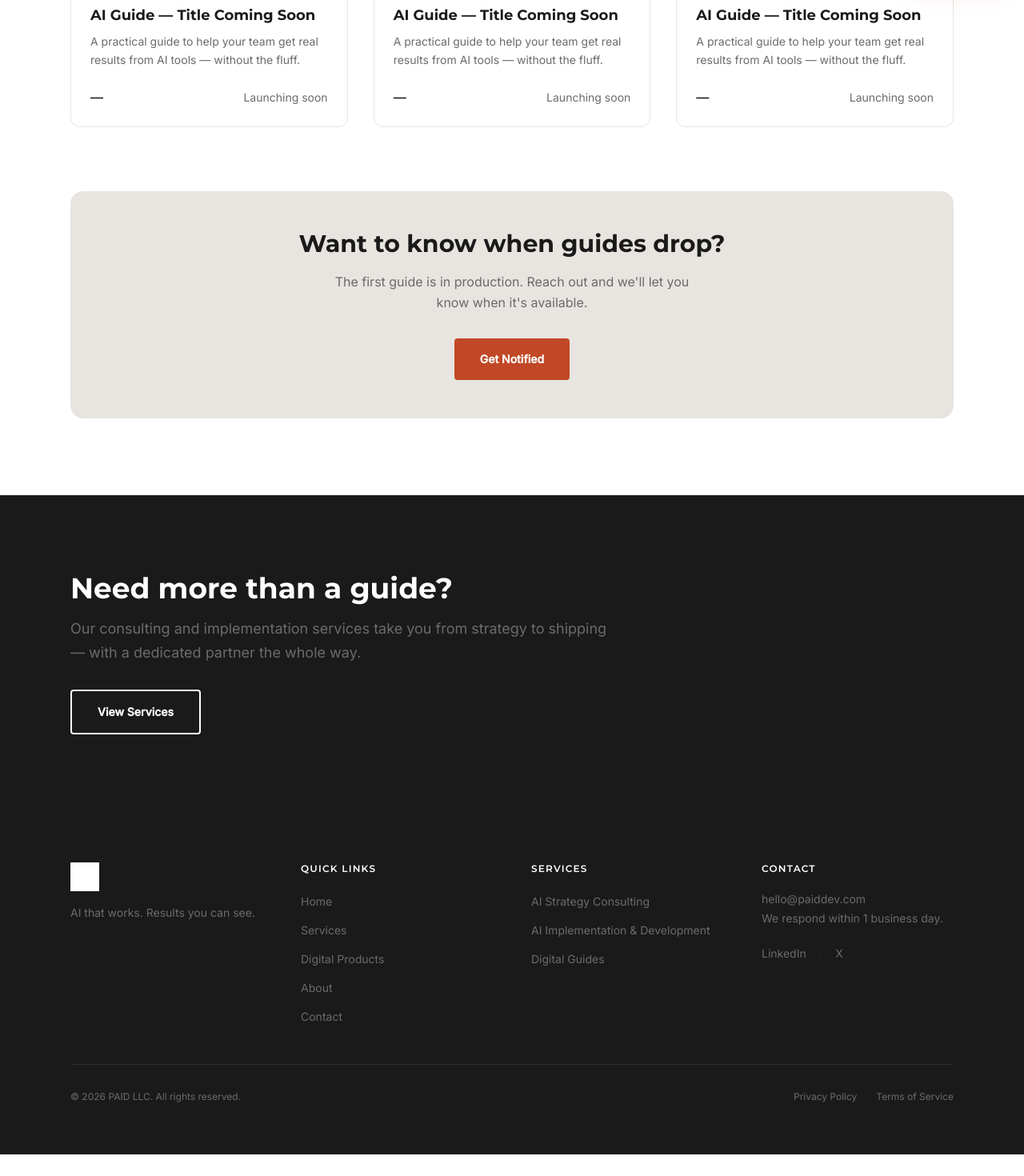
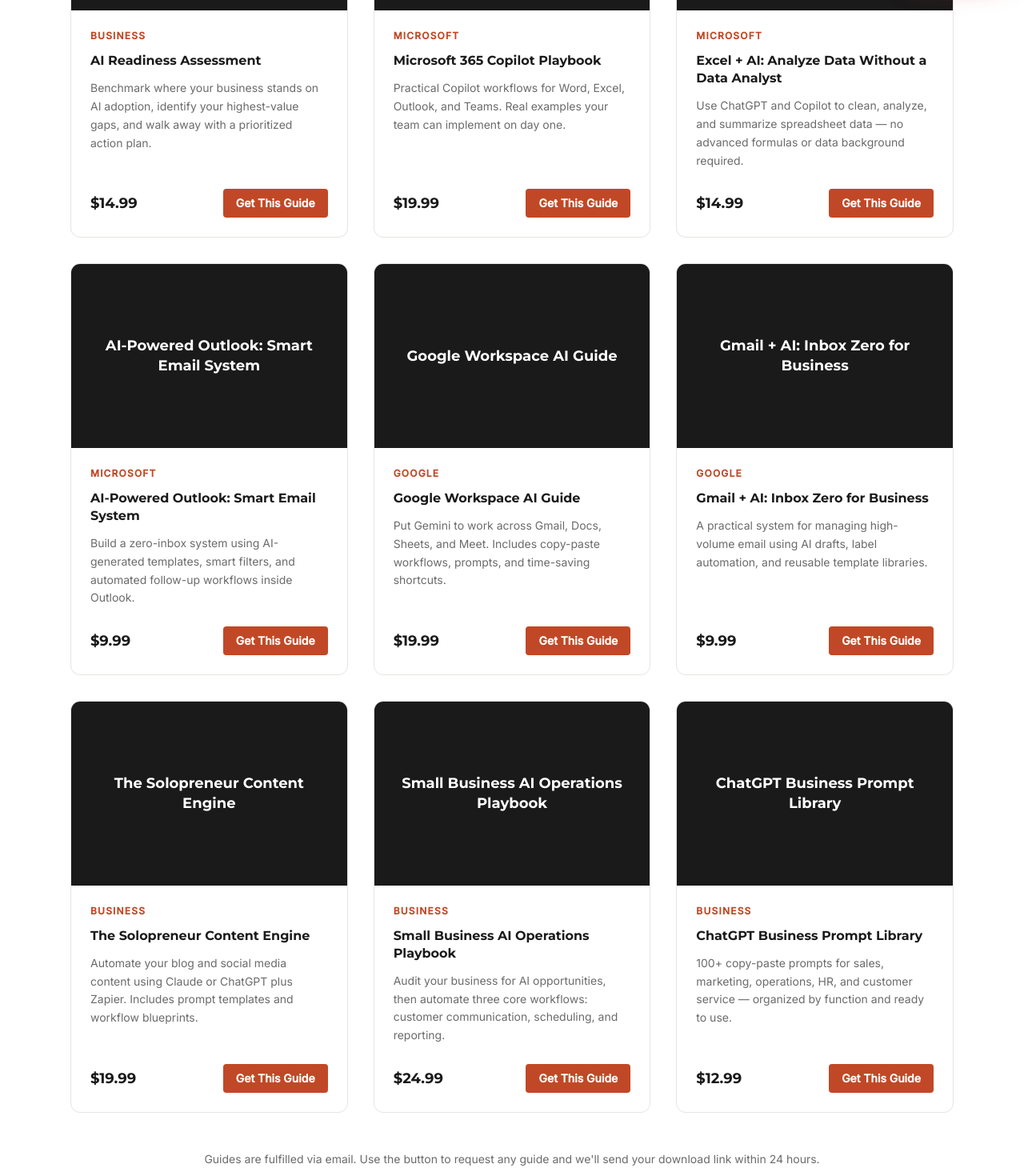
Before and after one commit to PAID-LLC/paid-llc-website, a Next.js app: page /digital-products in a window 1280 px wide. Shown: the part 800-2270 px from the top of the page at 80% size. Before the commit the page ends 2243 px from the top, so only its background shows below. Built offline with nearby package versions, Linux system fonts and the light colour scheme.

Commit message:
Add 9 digital products with pricing, replace testimonials with founder perspective

```diff
--- a/app/api/chat/route.ts
+++ b/app/api/chat/route.ts
@@ -8,7 +8,9 @@
 You can answer questions about:
 - What PAID LLC does (AI strategy consulting, AI implementation, digital AI guides)
 - How the process works (Discover, Strategize, Implement)
-- Pricing (AI Strategy Consulting starts at $1,500; AI Implementation starts at $5,000; guides are self-serve)
+- Pricing (AI Strategy Consulting starts at $1,500; AI Implementation starts at $5,000; digital guides range from $9.99–$24.99; full bundle of all 9 guides is $69.99)
+- Digital guides available: AI Readiness Assessment ($14.99), Microsoft 365 Copilot Playbook ($19.99), Excel + AI: Analyze Data Without a Data Analyst ($14.99), AI-Powered Outlook: Smart Email System ($9.99), Google Workspace AI Guide ($19.99), Gmail + AI: Inbox Zero for Business ($9.99), The Solopreneur Content Engine ($19.99), Small Business AI Operations Playbook ($24.99), ChatGPT Business Prompt Library ($12.99)
+- How to purchase guides: visit /digital-products and click "Get This Guide" on any product
 - How to contact PAID LLC (hello@paiddev.com or the contact form at /contact)
 - What kinds of businesses PAID LLC helps
 
--- a/app/digital-products/page.tsx
+++ b/app/digital-products/page.tsx
@@ -4,7 +4,88 @@
 export const metadata: Metadata = {
   title: "Digital Products | PAID LLC",
   description:
-    "AI guides for teams and individuals — self-serve resources to put AI to work immediately.",
+    "Practical AI guides for Microsoft 365, Google Workspace, and small business operations. Get real results without a consultant.",
+};
+
+const products = [
+  {
+    category: "Business",
+    title: "AI Readiness Assessment",
+    description:
+      "Benchmark where your business stands on AI adoption, identify your highest-value gaps, and walk away with a prioritized action plan.",
+    price: "$14.99",
+    slug: "ai-readiness-assessment",
+  },
+  {
+    category: "Microsoft",
+    title: "Microsoft 365 Copilot Playbook",
+    description:
+      "Practical Copilot workflows for Word, Excel, Outlook, and Teams. Real examples your team can implement on day one.",
+    price: "$19.99",
+    slug: "microsoft-365-copilot-playbook",
+  },
+  {
+    category: "Microsoft",
+    title: "Excel + AI: Analyze Data Without a Data Analyst",
+    description:
+      "Use ChatGPT and Copilot to clean, analyze, and summarize spreadsheet data — no advanced formulas or data background required.",
+    price: "$14.99",
+    slug: "excel-ai-data-analysis",
+  },
+  {
+    category: "Microsoft",
+    title: "AI-Powered Outlook: Smart Email System",
+    description:
+      "Build a zero-inbox system using AI-generated templates, smart filters, and automated follow-up workflows inside Outlook.",
+    price: "$9.99",
+    slug: "ai-powered-outlook",
+  },
+  {
+    category: "Google",
+    title: "Google Workspace AI Guide",
+    description:
+      "Put Gemini to work across Gmail, Docs, Sheets, and Meet. Includes copy-paste workflows, prompts, and time-saving shortcuts.",
+    price: "$19.99",
+    slug: "google-workspace-ai-guide",
+  },
+  {
+    category: "Google",
+    title: "Gmail + AI: Inbox Zero for Business",
+    description:
+      "A practical system for managing high-volume email using AI drafts, label automation, and reusable template libraries.",
+    price: "$9.99",
+    slug: "gmail-ai-inbox-zero",
+  },
+  {
+    category: "Business",
+    title: "The Solopreneur Content Engine",
+    description:
+      "Automate your blog and social media content using Claude or ChatGPT plus Zapier. Includes prompt templates and workflow blueprints.",
+    price: "$19.99",
+    slug: "solopreneur-content-engine",
+  },
+  {
+    category: "Business",
+    title: "Small Business AI Operations Playbook",
+    description:
+      "Audit your business for AI opportunities, then automate three core workflows: customer communication, scheduling, and reporting.",
+    price: "$24.99",
+    slug: "small-business-ai-operations",
+  },
+  {
+    category: "Business",
+    title: "ChatGPT Business Prompt Library",
+    description:
+      "100+ copy-paste prompts for sales, marketing, operations, HR, and customer service — organized by function and ready to use.",
+    price: "$12.99",
+    slug: "chatgpt-business-prompt-library",
+  },
+];
+
+const categoryColors: Record<string, string> = {
+  Microsoft: "text-primary",
+  Google: "text-primary",
+  Business: "text-primary",
 };
 
 export default function DigitalProducts() {
@@ -20,63 +101,80 @@
             AI guides that get you moving.
           </h1>
           <p className="text-stone text-xl leading-relaxed max-w-xl">
-            Self-serve guides for teams and individuals ready to put AI to work
-            — without waiting for a consultant.
+            Practical, step-by-step guides for Microsoft 365, Google Workspace,
+            and business operations — no consultant required.
           </p>
         </div>
       </section>
 
-      {/* Coming Soon */}
+      {/* Product Grid */}
       <section className="bg-white">
         <div className="max-w-6xl mx-auto px-6 py-24">
           <div className="grid md:grid-cols-3 gap-8">
-            {[1, 2, 3].map((i) => (
+            {products.map((product) => (
               <div
-                key={i}
-                className="border border-ash rounded-xl overflow-hidden flex flex-col"
+                key={product.slug}
+                className="border border-ash rounded-xl overflow-hidden flex flex-col hover:border-stone/40 transition-colors"
               >
-                {/* Cover placeholder */}
-                <div className="bg-ash aspect-[3/2] flex items-center justify-center">
-                  <span className="font-display font-bold text-stone text-sm tracking-widest uppercase">
-                    Coming Soon
-                  </span>
+                {/* Cover */}
+                <div className="bg-secondary aspect-[3/2] flex items-center justify-center px-8">
+                  <p className="font-display font-bold text-white text-center text-lg leading-snug">
+                    {product.title}
+                  </p>
                 </div>
                 {/* Content */}
                 <div className="p-6 flex flex-col flex-1">
-                  <h3 className="font-display font-bold text-secondary text-lg mb-2">
-                    AI Guide — Title Coming Soon
+                  <span
+                    className={`text-xs font-semibold tracking-widest uppercase mb-3 ${categoryColors[product.category]}`}
+                  >
+                    {product.category}
+                  </span>
+                  <h3 className="font-display font-bold text-secondary text-base mb-3 leading-snug">
+                    {product.title}
                   </h3>
                   <p className="text-stone text-sm leading-relaxed mb-6 flex-1">
-                    A practical guide to help your team get real results from
-                    AI tools — without the fluff.
+                    {product.description}
                   </p>
                   <div className="flex items-center justify-between">
-                    <span className="font-display font-bold text-secondary">
-                      —
+                    <span className="font-display font-bold text-secondary text-lg">
+                      {product.price}
                     </span>
-                    <span className="text-stone text-sm">Launching soon</span>
+                    <Link
+                      href={`/contact?guide=${product.slug}`}
+                      className="bg-primary text-white px-4 py-2 rounded text-sm font-semibold hover:bg-secondary transition-colors"
+                    >
+                      Get This Guide
+                    </Link>
                   </div>
                 </div>
               </div>
             ))}
           </div>
 
-          {/* Notify CTA */}
-          <div className="mt-20 bg-ash rounded-2xl p-12 text-center">
+          {/* Payment note */}
+          <p className="text-center text-stone text-sm mt-12">
+            Guides are fulfilled via email. Use the button to request any guide
+            and we&apos;ll send your download link within 24 hours.
+          </p>
+        </div>
+      </section>
+
+      {/* Bundle CTA */}
+      <section className="bg-ash">
+        <div className="max-w-6xl mx-auto px-6 py-24 text-center">
           <h2 className="font-display font-bold text-3xl text-secondary mb-4">
-              Want to know when guides drop?
+            Need the whole stack?
           </h2>
-            <p className="text-stone leading-relaxed mb-8 max-w-md mx-auto">
-              The first guide is in production. Reach out and we&apos;ll let you
-              know when it&apos;s available.
+          <p className="text-stone leading-relaxed mb-8 max-w-lg mx-auto">
+            Get all 9 guides for one flat price. The complete AI toolkit for
+            small businesses running Microsoft 365 or Google Workspace.
           </p>
           <Link
-              href="/contact"
+            href="/contact?guide=all-guides-bundle"
             className="inline-block bg-primary text-white px-8 py-4 rounded font-semibold text-sm hover:bg-secondary transition-colors"
           >
-              Get Notified
+            Get the Full Bundle — $69.99
           </Link>
-          </div>
         </div>
       </section>
 
--- a/app/page.tsx
+++ b/app/page.tsx
@@ -144,46 +144,42 @@
         </div>
       </section>
 
-      {/* Social Proof */}
+      {/* Founder Perspective */}
       <section className="bg-secondary">
         <div className="max-w-6xl mx-auto px-6 py-24">
           <div className="max-w-2xl mb-16">
+            <p className="text-primary font-semibold text-sm tracking-widest uppercase mb-4">
+              Founder Perspective
+            </p>
             <h2 className="font-display font-bold text-4xl text-white mb-4">
-              Results Matter
+              Straight talk on AI in business.
             </h2>
             <p className="text-stone text-lg leading-relaxed">
-              Every engagement is measured by business outcomes, not
-              deliverables.
+              Observations from the field — no hype, no vendor pitches.
             </p>
           </div>
           <div className="grid md:grid-cols-3 gap-8">
             {[
               {
                 quote:
-                  "Client testimonial coming soon. Reach out to be one of our first case studies.",
-                name: "Case Study",
-                role: "Coming Soon",
+                  "Most businesses don't have an AI problem — they have a clarity problem. Once you know where AI fits, implementation becomes the easy part.",
               },
               {
                 quote:
-                  "Client testimonial coming soon. Reach out to be one of our first case studies.",
-                name: "Case Study",
-                role: "Coming Soon",
+                  "The companies winning with AI aren't the biggest ones. They're the ones willing to experiment fast and iterate. That's an advantage small businesses actually have.",
               },
               {
                 quote:
-                  "Client testimonial coming soon. Reach out to be one of our first case studies.",
-                name: "Case Study",
-                role: "Coming Soon",
+                  "AI won't replace your team. But someone using AI effectively will outcompete someone who isn't. That gap is widening every month.",
               },
             ].map((item, i) => (
-              <div key={i} className="bg-charcoal rounded-xl p-8">
-                <p className="text-ash leading-relaxed mb-6 italic">
+              <div key={i} className="bg-charcoal rounded-xl p-8 flex flex-col justify-between">
+                <p className="text-ash leading-relaxed italic">
                   &ldquo;{item.quote}&rdquo;
                 </p>
-                <div>
-                  <p className="text-white font-semibold text-sm">{item.name}</p>
-                  <p className="text-stone text-sm">{item.role}</p>
+                <div className="mt-8 pt-6 border-t border-stone/20">
+                  <p className="text-white font-semibold text-sm">Travis Raveling</p>
+                  <p className="text-stone text-sm">Founder, PAID LLC</p>
                 </div>
               </div>
             ))}
```
Lines whose indentation alone changed are shown as unchanged.
